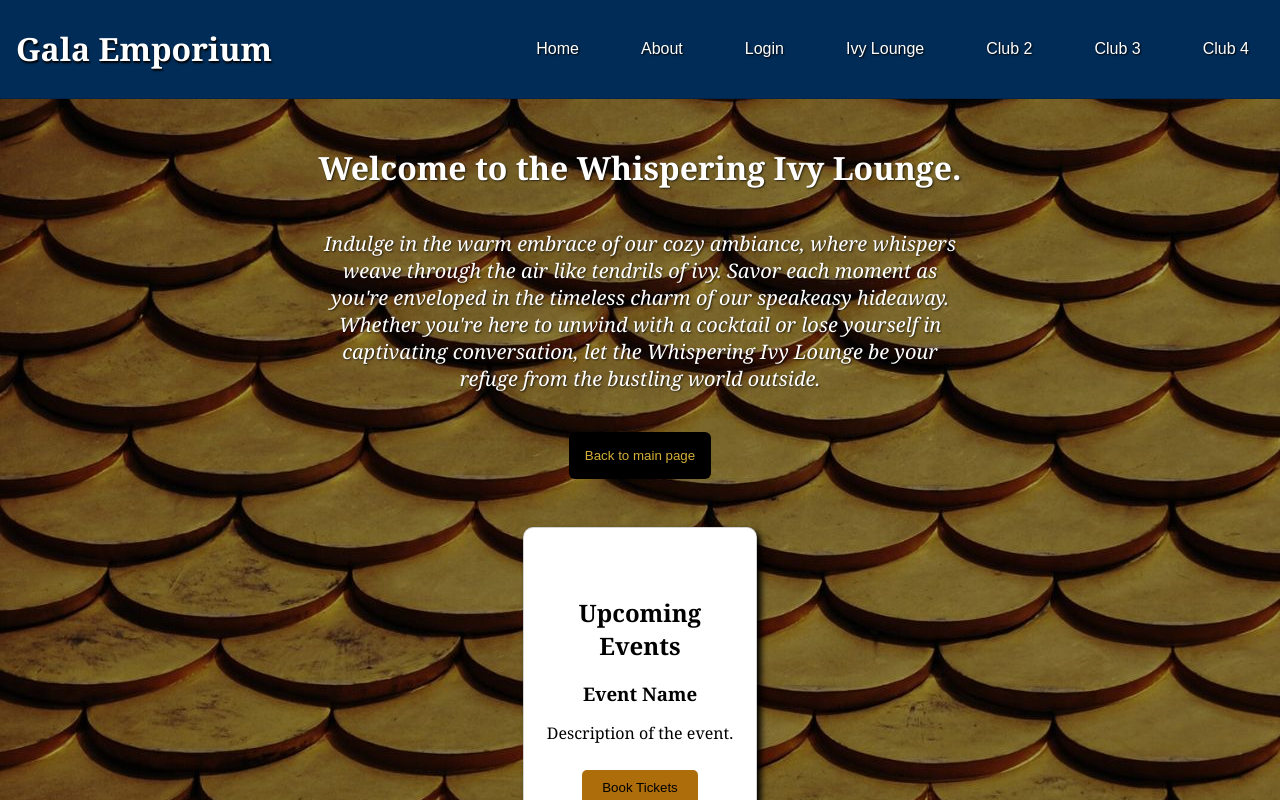
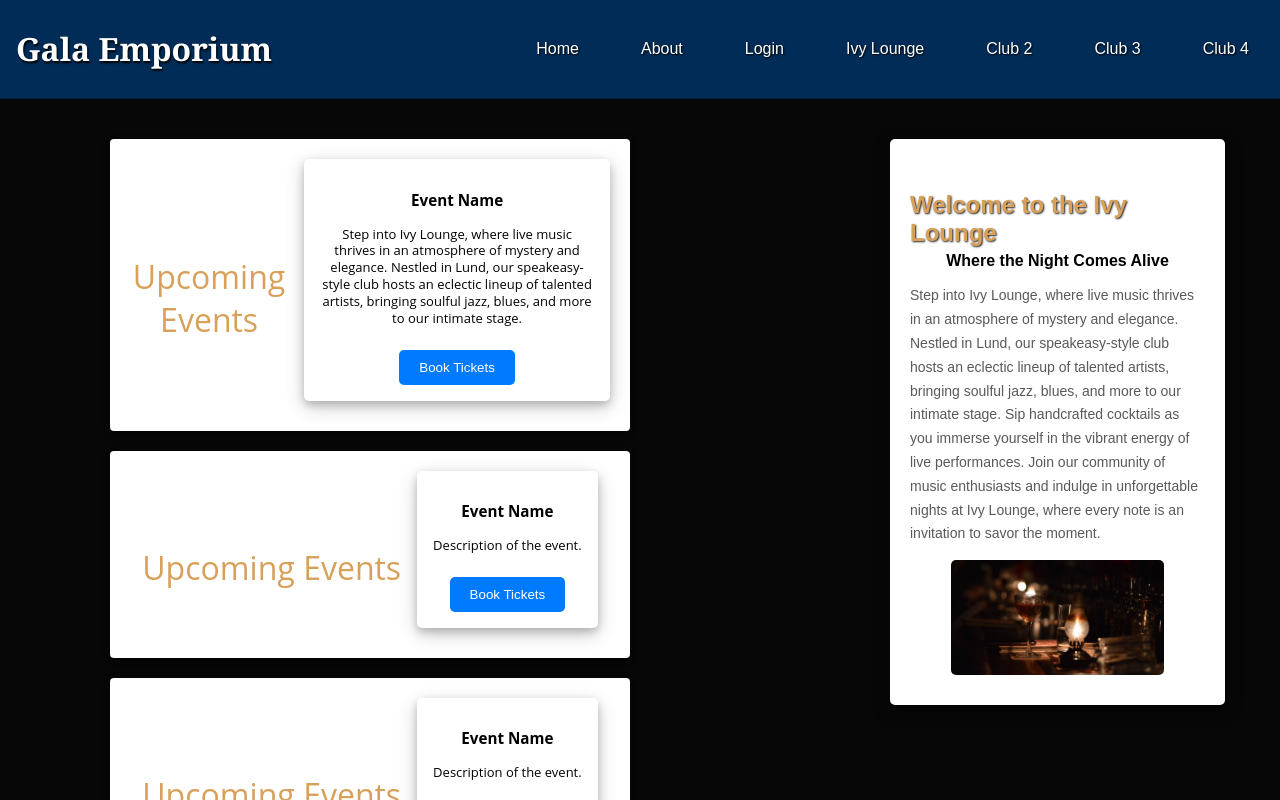
Before and after one commit to Mezea11/Gala-Emporium, a plain HTML site: page client/index.html in a window 1280 px wide. Both pictures are taken after a click on the link "Ivy Lounge". Shown: the top 800 px of the page. Drawn offline with Linux system fonts and the light colour scheme.

Commit message:
added styling to club 1 - ivy lounge

```diff
--- a/client/pages/club-1.css
+++ b/client/pages/club-1.css
@@ -16,111 +16,150 @@
     --light-color: #ECF0F1; /* Clouds */
 }
 
-/* Container styling */
-#club-1-container {
+.ivy-container {
+    margin-top: auto; /* Push the main content down below the navbar */
+    flex-grow: 1; /* Make the container grow as needed */
+    padding: 20px; /* Add some spacing around the content */
     display: flex;
-    flex-direction: column;
-    justify-content: top;
-    align-items: center;
-    width: 100%;
-    height: 100vh;
-    background-color: #f0ede7cc;
-    padding-top: 25px;
-    font-family: Georgia, 'Times New Roman', Times, serif;
-    background-image: url("/assets/geometry1.jpg");
+    margin: auto;
+    height: auto;
+    background-color: rgba(0, 0, 0, 0.973);
+    justify-content: center;
+    align-items: stretch;
 }
 
-
-#club-1-main-section {
-    display: flex;
-    flex-direction: column;
-    justify-content: space-around;
-    width: 80%;
-    max-width: 1200px;
+.ivy-main-container {
+    margin-top: auto; /* Push the main content down below the navbar */
+    flex-grow: 1; /* Make the container grow as needed */
+    min-width: 600px; /* Set a maximum width for the container */
+    padding: 20px; /* Add some spacing around the content */
+    display: grid;
+    grid-template-columns: repeat(2, 1fr); /* 1 column for section cards */
+    grid-gap: 20px; /* spacing between grid items */
+    width: 100vh;
     margin: auto;
-}
-
-#club-1-container h1 {
-    color: white;
-    text-shadow: 1px 1px 2px rgba(0, 0, 0, 0.7); /* Add a subtle text shadow */
-}
-
-/* Paragraph styling */
-#club-1-p {
-    width: 50%; /* Adjust the width as needed */
-    text-align: center;
-    margin-bottom: 20px;
-    font-style: italic;
-    border: transparent;
-    border-radius: 10px;
-    color: rgb(255, 255, 255);
-    font-size: 20px;
-    text-shadow: 1px 1px 2px rgba(0, 0, 0, 0.7); /* Add a subtle text shadow */
-}
-
-/* Button styling */
-#club-1-home-btn {
-    padding: 1rem;
-    border: transparent;
-    border-radius: 6px;
-    color: #D4AF37;
-    background-color: rgb(0, 0, 0);
-    display: flex;
-    justify-content: center;
-    align-items: center;
-    margin-top: 20px;
+    height: auto;
     font-family: Arial, Helvetica, sans-serif;
 }
 
-#club-1-home-btn:hover {
-    background-color: rgba(0, 0, 0, 0.788);
+.ivy-section-container {
+    display: flex;
+    justify-content: center; /* Distribute the sections evenly along the row */
+    align-items: end; /* Stretch the sections vertically to fill any available space */
+    flex-direction: column; /* Stack the sections vertically */
+    border-radius: 10px;
+    row-gap: 20px;
+    margin-top: auto; /* Add this line */
+    margin-bottom: auto; /* Add this line */
+}
+
+#ivy-section {
+    background-color: white;
+    padding: 20px; /* Add padding to the section cards */
+    border-radius: 4px;
+    box-shadow: 0 2px 6px 0 rgba(0, 0, 0, 0.575);
+    width: 60vh;
+    display: flex;
+    flex-direction: row;
+    justify-content: center;
+    align-items:  center;
+    text-align: center;
+    font-family: "Open Sans", sans-serif;
+    transition: all .2s ease-out;
+}
+
+#ivy-section:hover {
+    scale:  1.03; /* Scale up on hover */
+    transform: translateY(-8px); /* Move up slightly on hover */
+    box-shadow: 0 4px 16px 0 rgba(255, 255, 255, 0.637); /* Darker shadow on hover */
     cursor: pointer;
 }
 
-/* Header styling */
-.club-1-event-calendar {
-    box-shadow: 4px 4px 6px rgb(0, 0, 0); /* Add a subtle shadow */
-    border-radius: 10px; /* Rounded corners */
-    border: 1px solid #0000002d; /* Accentuated border */
-    padding: 20px; /* Add padding */
-    margin-bottom: 20px; /* Add some spacing between cards */
-    width: 15%; /* Set width of card */
-    height: auto;
-    text-align: center; /* Center-align text */
-    margin-top: 3rem; /* Adjust margin for positioning */
-    margin-bottom: 20rem; /* Adjust margin for positioning */
-    background-color: white;
+#ivy-section  h2 {
+    color: #D8A059;
+    font-size: 2em;
+    font-weight: normal;
+    margin-bottom: 0;
+    margin-right: 1rem;
+    display: flex;
+    align-items: center;
+
 }
 
-.club-1-event-calendar h2 {
-    margin-top: 3rem;
-    font-size: 1.5rem; /* Adjust font size */
-    margin-bottom: 15px; /* Add space below the title */
-    color: black; /* Use primary color as heading color */
+.ivy-events {
+    padding: 1rem;
+    border: transparent;
+    border-radius: 5px;
+    box-shadow: 0 4px 8px 0 rgba(0, 0, 0, 0.2), 0 6px 20px 0 rgba(0, 0, 0, 0.19);
+    height: auto;
+    width: fit-content;
+    font-size: small;
+    line-height: 1.3;
+    margin-bottom: 10px;
 }
 
-.club-1-event-calendar h3 {
-    margin-bottom: 5px; /* Add space below event name */
-    color: black;
-}
-
-.club-1-event-calendar button {
-    background-color: #ad6d0b; /* Blue background color */
-    color: black; /* White text color */
+#ivy-section button {
+    background-color: #007bff; /* Blue background color */
+    color: #ffffff; /* White text color */
     border: none; /* Remove border */
     padding: 10px 20px; /* Add padding */
     border-radius: 5px; /* Add rounded corners */
     cursor: pointer; /* Add pointer cursor on hover */
     transition: background-color 0.3s ease; /* Smooth transition */
     margin-top: 10px;
-    margin-bottom: 4rem;
-    font-family: Arial, Helvetica, sans-serif !important;
 }
 
-.club-1-event-calendar button:hover {
-    background-color: #9c5f0a; /* Darken background color on hover */
+#ivy-section button:hover {
+    background-color: #0056b3; /* Darker shade of blue */
 }
 
-.club-1-event-calendar .event p {
-    color: black;
+/*  */
+
+.aside-container {
+    height: 25%;
+    width: auto;
+    display: flex;
+    justify-content: left;
+    margin-left: 0;
+    position: sticky;
+    top: 6em; /* Offset from the top of the page */
 }
+
+#ivy-aside-1{
+    background-color: white;
+    box-shadow: 0 4px 8px 0 rgba(0, 0, 0, 0.2), 0 6px 20px 0 rgba(0, 0, 0, 0.19);
+    padding: 20px; /* Add padding to the aside */
+    display: flex;
+    flex-direction: column;
+    width: 50%;
+    justify-content: center;
+    align-items:center;
+    min-height: fit-content;
+    margin-bottom: 20px; /* Add margin bottom to create space between the aside elements */
+    margin-left: 15rem;
+    border-radius: 5px;
+    height: auto;
+}
+
+#ivy-aside-1 h2{
+    margin-bottom: 0;
+    color: #D8A058;
+    text-shadow: 1px 1px 2px rgba(0, 0, 0, 0.877);
+    margin-top: 2rem;
+}
+#ivy-aside-1 h4{
+    margin-bottom: 0;
+    margin-top: 5px;
+}
+#ivy-aside-1 p{
+    font-size: 14px;
+    line-height: 1.7;
+    max-width: 20rem;
+    color:  #5a5959;
+}
+#ivy-aside-1 img {
+    width: 72%; /* Make the image fill the width of its container */
+    height: auto;
+    border-radius: 5px; /* Add rounded corners to the image */
+    margin-bottom: 10px; /* Add some space below the image */
+}
--- a/client/pages/club-1.js
+++ b/client/pages/club-1.js
@@ -3,22 +3,103 @@ export default function club1() {
     <section id="club-1-section">
         <div id="club-1-sidebar"></div>
     </section>
-     <div id="club-1-container">
-       <h1>Welcome to the Whispering Ivy Lounge.</h1>
-       <p id="club-1-p">Indulge in the warm embrace of our cozy ambiance, where whispers weave through the air like tendrils of ivy.
-       Savor each moment as you're enveloped in the timeless charm of our speakeasy hideaway.
-       Whether you're here to unwind with a cocktail or lose yourself in captivating conversation, let the Whispering Ivy Lounge be your refuge from the bustling world outside.</p>
-       <button onclick='location.href="index.html"' id="club-1-home-btn">Back to main page</button
-     </div>
+    <div class="ivy-container">
+        <div class="ivy-main-container">
+          <div class="ivy-section-container">
+            <section id="ivy-section">
+            <h2>Upcoming Events</h2>
+                <div class="ivy-events">
+                  <h3>Event Name</h3>
+                  <p>Step into Ivy Lounge, where live music thrives in an atmosphere of mystery and elegance. Nestled in Lund, our speakeasy-style club hosts an eclectic lineup of talented artists, bringing soulful jazz, blues, and more to our intimate stage.
+                  </p>
+                  <button>Book Tickets</button>
+                </div>
+            </section>
+            <section id="ivy-section">
+                <h2>Upcoming Events</h2>
+                <div class="ivy-events">
+                  <h3>Event Name</h3>
+                  <p>Description of the event.</p>
+                  <button>Book Tickets</button>
+                </div>
+            </section>
+            <section id="ivy-section">
+                <h2>Upcoming Events</h2>
+                <div class="ivy-events">
+                  <h3>Event Name</h3>
+                  <p>Description of the event.</p>
+                  <button>Book Tickets</button>
+                </div>
+            </section>
+            <section id="ivy-section">
+                <h2>Upcoming Events</h2>
+                <div class="ivy-events">
+                  <h3>Event Name</h3>
+                  <p>Description of the event.</p>
+                  <button>Book Tickets</button>
+                </div>
+            </section>
+                <section id="ivy-section">
+                <h2>Upcoming Events</h2>
+                <div class="ivy-events">
+                  <h3>Event Name</h3>
+                  <p>Description of the event.</p>
+                  <button>Book Tickets</button>
+                </div>
+            </section>
+                <section id="ivy-section">
+                <h2>Upcoming Events</h2>
+                <div class="ivy-events">
+                  <h3>Event Name</h3>
+                  <p>Description of the event.</p>
+                  <button>Book Tickets</button>
+                </div>
+            </section>
+            <section id="ivy-section">
+                <h2>Upcoming Events</h2>
+                <div class="ivy-events">
+                  <h3>Event Name</h3>
+                  <p>Description of the event.</p>
+                  <button>Book Tickets</button>
+                </div>
+            </section>
+            <section id="ivy-section">
+                <h2>Upcoming Events</h2>
+                <div class="ivy-events">
+                  <h3>Event Name</h3>
+                  <p>Description of the event.</p>
+                  <button>Book Tickets</button>
+                </div>
+            </section>
+            <section id="ivy-section">
+                <h2>Upcoming Events</h2>
+                <div class="ivy-events">
+                  <h3>Event Name</h3>
+                  <p>Description of the event.</p>
+                  <button>Book Tickets</button>
+                </div>
+            </section>
+            <section id="ivy-section">
+                <h2>Upcoming Events</h2>
+                  <div class="ivy-events">
+                  <h3>Event Name</h3>
+                  <p>Description of the event.</p>
+                  <button>Book Tickets</button>
+                </div>
+            </section>
+        </div>
+        <div class="aside-container">
+            <aside id="ivy-aside-1">
+              <h2>Welcome to the Ivy Lounge</h2>
+              <h4>Where the Night Comes Alive</h4>
 
-      <div class="club-1-event-calendar">
-      <h2>Upcoming Events</h2>
-      <div class="event">
-        <h3>Event Name</h3>
-        <p>Description of the event.</p>
-        <button>Book Tickets</button>
-      </div>
+              <p>Step into Ivy Lounge, where live music thrives in an atmosphere of mystery and elegance. Nestled in Lund, our speakeasy-style club hosts an eclectic lineup of talented artists, bringing soulful jazz, blues, and more to our intimate stage.
+
+              Sip handcrafted cocktails as you immerse yourself in the vibrant energy of live performances. Join our community of music enthusiasts and indulge in unforgettable nights at Ivy Lounge, where every note is an invitation to savor the moment.</p>
+              <img src="assets/club-image.jpg" alt="" />
+            </aside>
+        </div>
+        </div>
+    </div>
     `;
 }
-
-document.body.classList.add('club-1-body');
```
Also changed, not shown: client/assets/club-image.jpg (added). Lines whose indentation alone changed are shown as unchanged.
